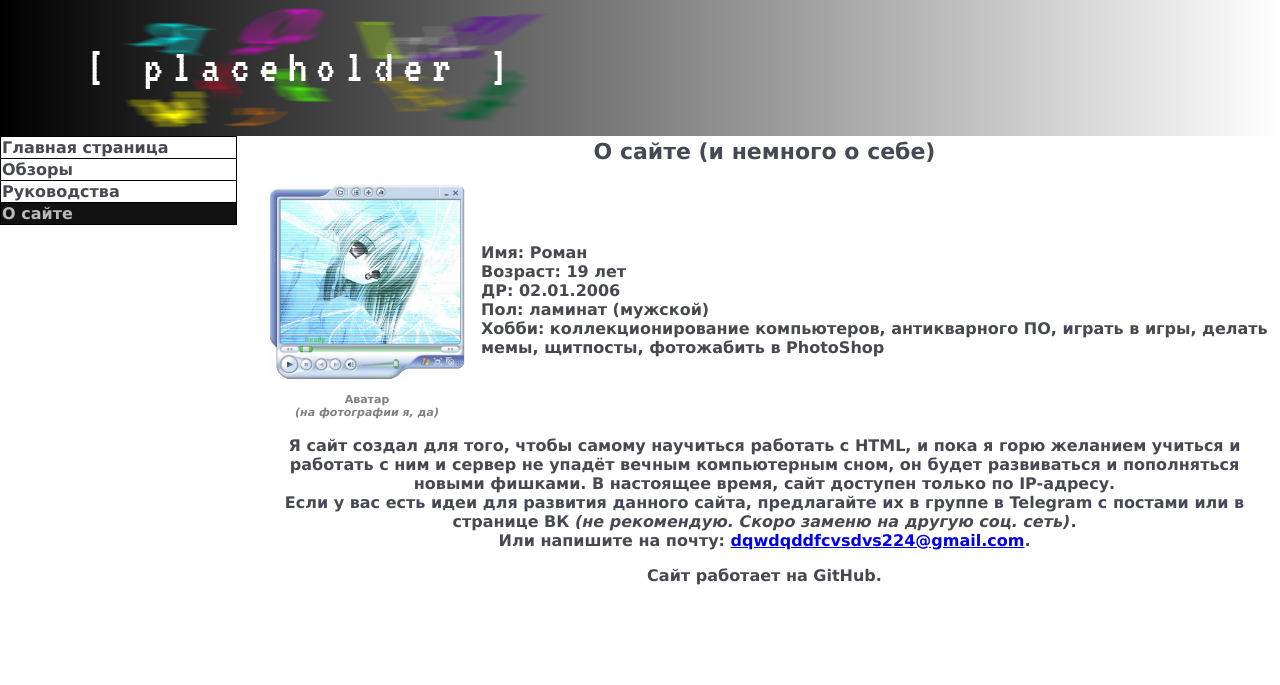
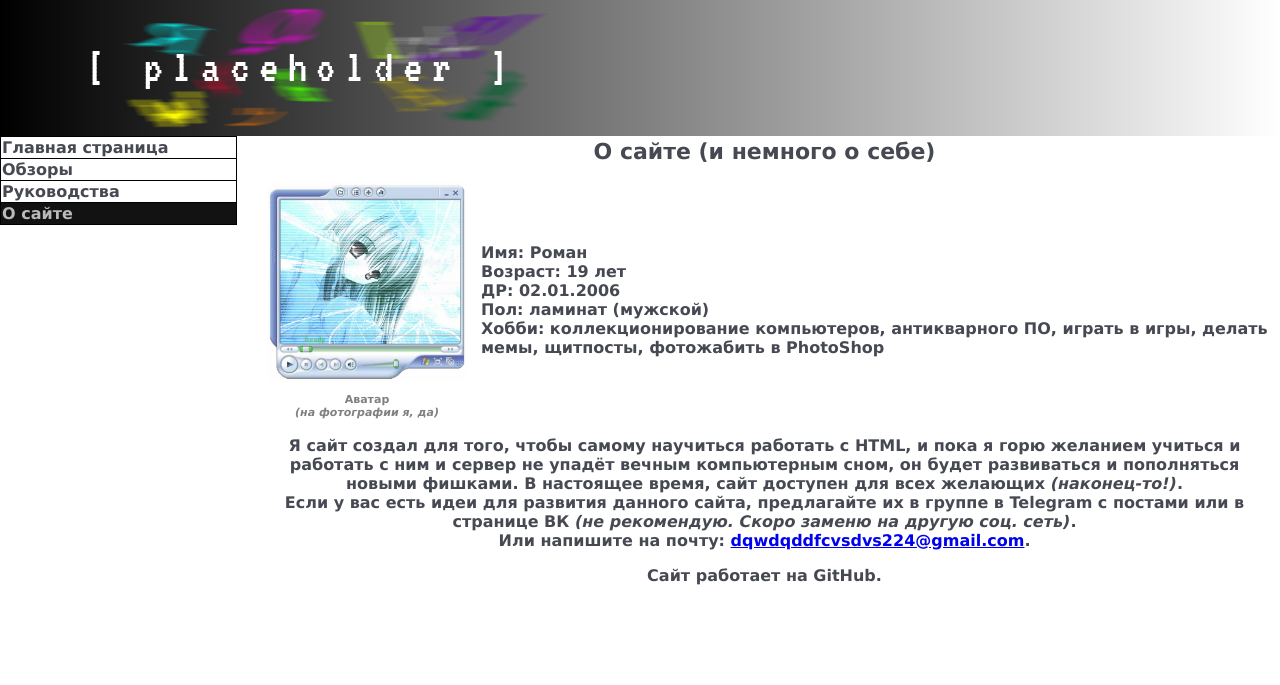
Before and after one commit to nettoray/nettoray.github.io, a plain HTML site: page Root/about.html in a window 1280 px wide. Shown: the top 685 px of the page. Drawn offline with Linux system fonts and the light colour scheme.

Commit message:
Update about.html

```diff
--- a/Root/about.html
+++ b/Root/about.html
@@ -60,7 +60,7 @@
 <p></p>
 <table border="0" width="100%">
 <tr>
-<th>Я сайт создал для того, чтобы самому научиться работать с HTML, и пока я горю желанием учиться и работать с ним и сервер не упадёт вечным компьютерным сном, он будет развиваться и пополняться новыми фишками. В настоящее время, сайт доступен только по IP-адресу. <br>Если у вас есть идеи для развития данного сайта, предлагайте их в группе в Telegram с постами или в странице ВК <i>(не рекомендую. Скоро заменю на другую соц. сеть)</i>. <br>Или напишите на почту: <a href="mailto:dqwdqddfcvsdvs224@gmail.com">dqwdqddfcvsdvs224@gmail.com</a>. <p></p>Сайт работает на GitHub.</th>
+<th>Я сайт создал для того, чтобы самому научиться работать с HTML, и пока я горю желанием учиться и работать с ним и сервер не упадёт вечным компьютерным сном, он будет развиваться и пополняться новыми фишками. В настоящее время, сайт доступен для всех желающих <i>(наконец-то!)</i>. <br>Если у вас есть идеи для развития данного сайта, предлагайте их в группе в Telegram с постами или в странице ВК <i>(не рекомендую. Скоро заменю на другую соц. сеть)</i>. <br>Или напишите на почту: <a href="mailto:dqwdqddfcvsdvs224@gmail.com">dqwdqddfcvsdvs224@gmail.com</a>. <p></p>Сайт работает на GitHub.</th>
 </tr>
 </table>
 </td>
```
